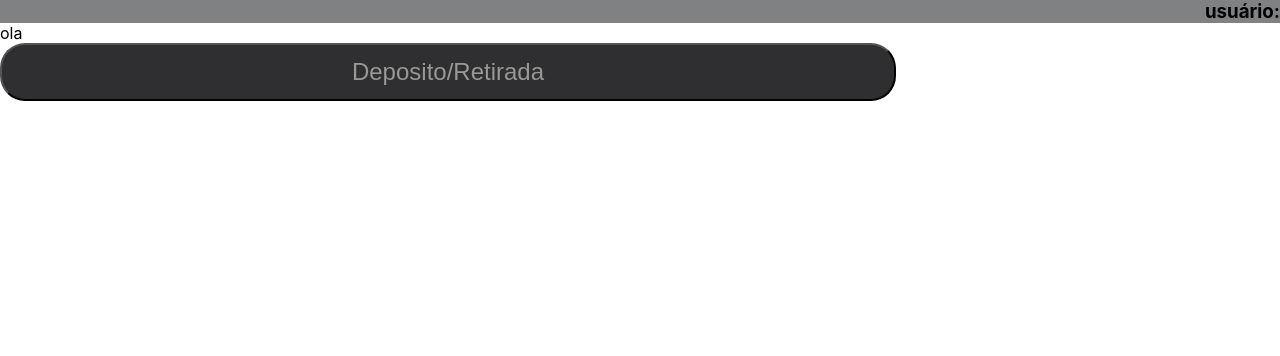
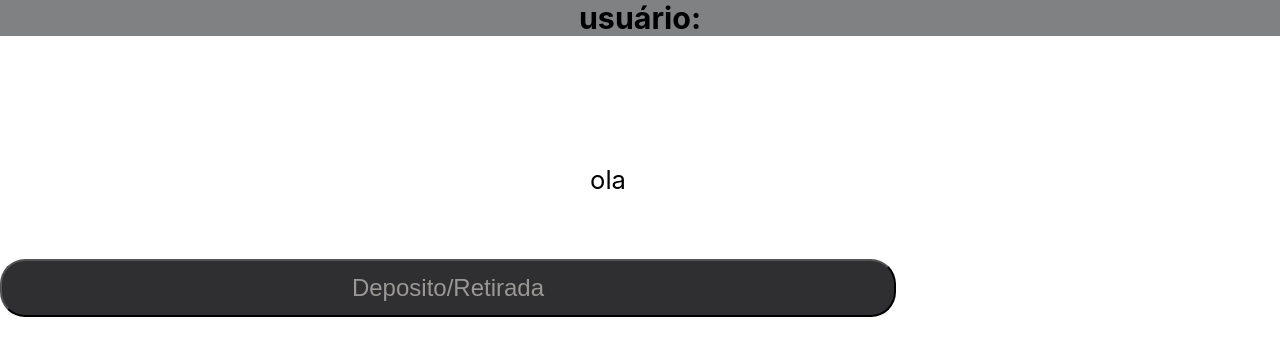
Before and after one commit to onyrius/XP-desafio-Frontend, a React (Create React App) app: page /saldo in a window 1280 px wide. Shown: the top 356 px of the page. Built offline with nearby package versions, Linux system fonts and the light colour scheme.

Commit message:
style: :lipstick: adiciona css às  telas acoes, deposito/retirada e compra/venda

```diff
--- a/src/App.css
+++ b/src/App.css
@@ -3,8 +3,9 @@
 }
 
 
-.login {
+.login{
   display: flex;
+  background-color: black;
   flex-direction: column;
   align-items: center;
   justify-content: center;
@@ -33,7 +34,8 @@
 .header {
   display: flex;
   flex-direction: column;
-  align-items: flex-end;
+  font-size:calc(10px + 2vmin) ;
+  align-items: center;
   background-color: rgb(127, 129, 131);
   width: 100%;
 }
@@ -44,7 +46,7 @@ text-align: center;
   border-collapse: collapse;
 
 }
-.minhas-acoes {
+.minhas-acoes , .meu-Comercio, .meu-Saldo{
   display: flex;
   align-items: center;
   justify-content: center;
@@ -71,3 +73,14 @@ text-align: center;
   font-size: 3vh;
   padding: 1%;
 }
+
+.form-depositar-retirar {
+  display: flex;
+  flex-direction: column;
+}
+
+.container-button-input {
+  box-sizing: border-box;
+  display: inline;
+  width: 100%;
+}
```
